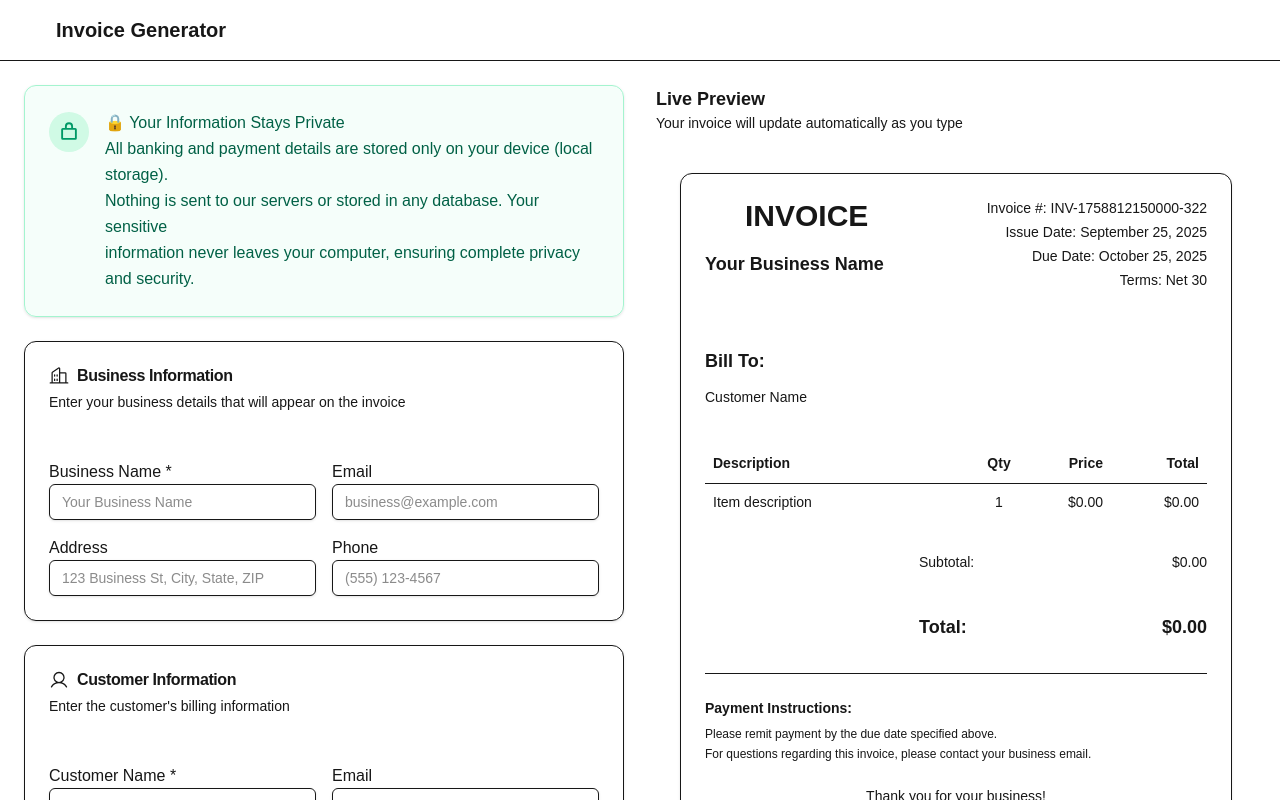
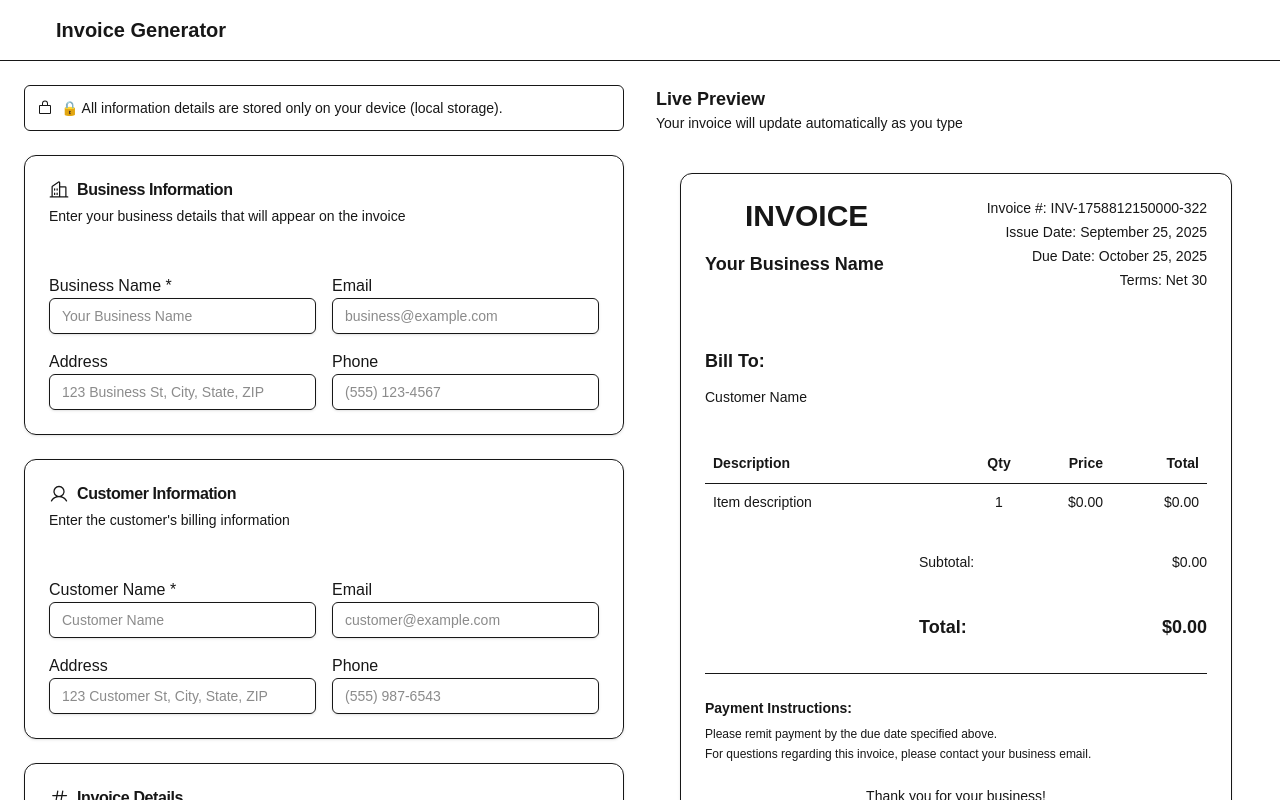
Before and after one commit to Noqdom-free/nextjs-boilerplate, a Next.js app: page / in a window 1280 px wide. Shown: the top 800 px of the page. Built offline with nearby package versions, Linux system fonts and the light colour scheme.

Commit message:
fix: update PrivacyNotice component implementation

```diff
--- a/components/ui/PrivacyNotice.tsx
+++ b/components/ui/PrivacyNotice.tsx
@@ -14,32 +14,23 @@ export function PrivacyNotice({
   showIcon = true,
   customMessage
 }: PrivacyNoticeProps) {
-  const defaultMessage = `🔒 Your Information Stays Private
-All banking and payment details are stored only on your device (local storage).
-Nothing is sent to our servers or stored in any database. Your sensitive
-information never leaves your computer, ensuring complete privacy and security.`;
+  const defaultMessage = `🔒 All information details are stored only on your device (local storage).`;
 
   const message = customMessage || defaultMessage;
 
   return (
-    <Card className={`border-emerald-200 bg-emerald-50/50 ${className}`}>
-      <CardContent className="p-4 sm:p-6">
-        <div className="flex items-start gap-3 sm:gap-4">
+    <div className={`p-3 border border-border bg-muted/30 rounded-md ${className}`}>
+      <div className="flex items-center gap-2">
         {showIcon && (
-            <div className="flex-shrink-0 w-8 h-8 sm:w-10 sm:h-10 bg-emerald-100 rounded-full flex items-center justify-center mt-0.5">
           <LockSimple
-                className="w-4 h-4 sm:w-5 sm:h-5 text-emerald-600"
-                weight="bold"
+            className="w-4 h-4 text-muted-foreground flex-shrink-0"
+            weight="regular"
           />
-            </div>
         )}
-          <div className="flex-1 min-w-0">
-            <div className="text-sm sm:text-base text-emerald-800 leading-relaxed whitespace-pre-line">
+        <div className="text-sm text-muted-foreground">
           {message}
         </div>
       </div>
     </div>
-      </CardContent>
-    </Card>
   );
 }
```
Lines whose indentation alone changed are shown as unchanged.
